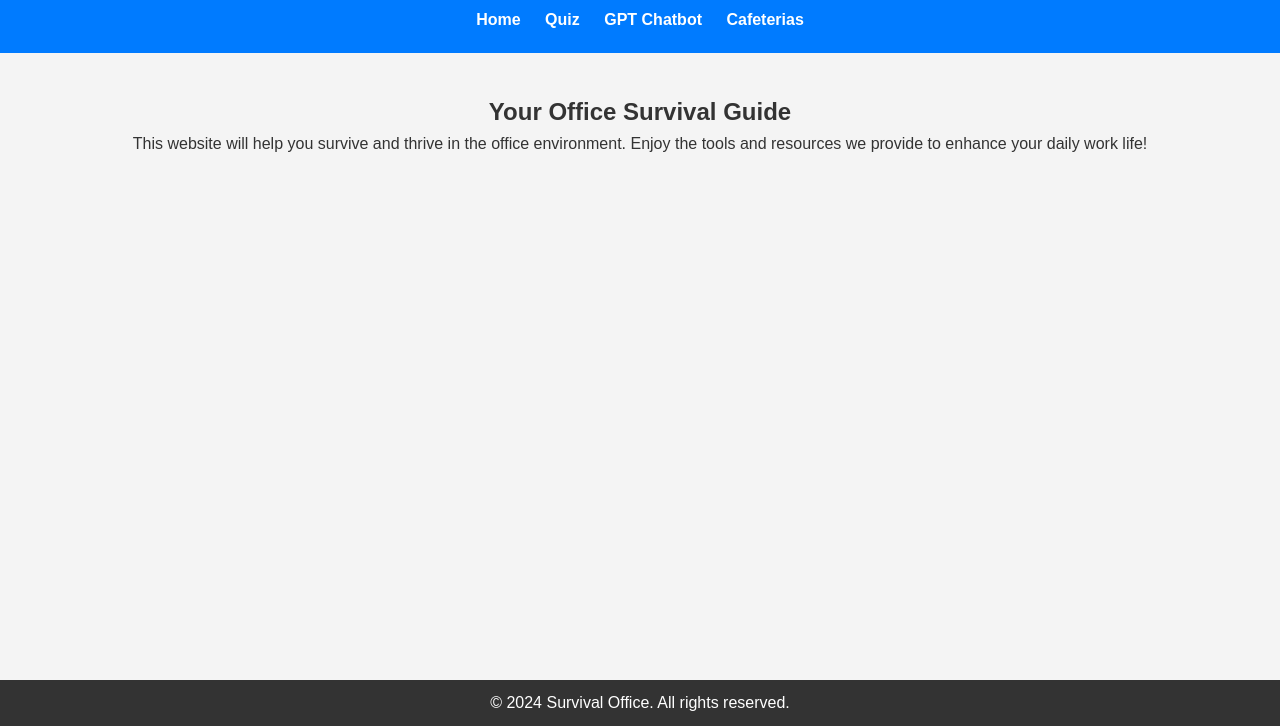
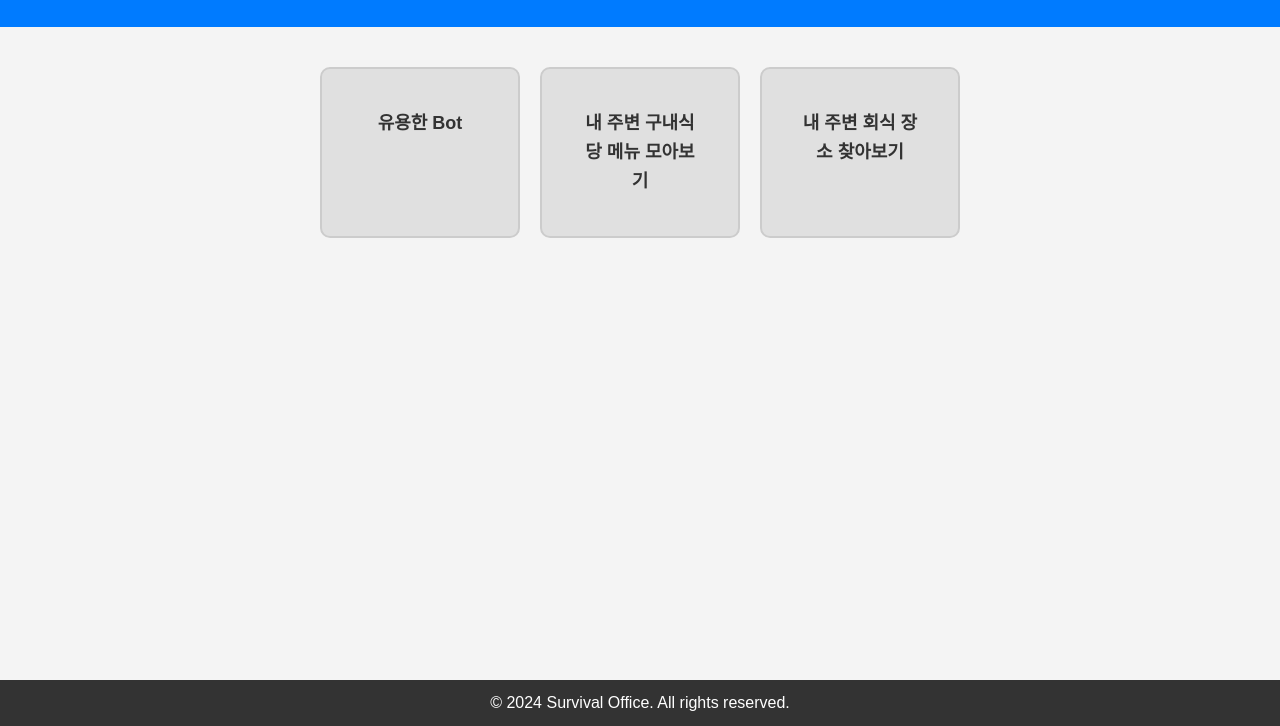
Before and after one commit to evolvekorea/survivaloffice, a plain HTML site: page index.html in a window 1280 px wide. Shown: the part 74-800 px from the top of the page. Drawn offline with Linux system fonts and the light colour scheme.

Commit message:
본문에 항목들 배치함

```diff
--- a/index.html
+++ b/index.html
@@ -10,20 +10,19 @@
 <body>
     <header>
         <h1>Welcome to Survival Office</h1>
-        <nav>
-            <ul>
-                <li><a href="#">Home</a></li>
-                <li><a href="#">Quiz</a></li>
-                <li><a href="#">GPT Chatbot</a></li>
-                <li><a href="#">Cafeterias</a></li>
-            </ul>
-        </nav>
     </header>
 
     <main>
-        <section>
-            <h2>Your Office Survival Guide</h2>
-            <p>This website will help you survive and thrive in the office environment. Enjoy the tools and resources we provide to enhance your daily work life!</p>
+        <section class="navigation-section">
+            <div class="nav-item">
+                <a href="#">유용한 Bot</a>
+            </div>
+            <div class="nav-item">
+                <a href="#">내 주변 구내식당 메뉴 모아보기</a>
+            </div>
+            <div class="nav-item">
+                <a href="#">내 주변 회식 장소 찾아보기</a>
+            </div>
         </section>
     </main>
 
--- a/styles.css
+++ b/styles.css
@@ -23,21 +23,6 @@ header h1 {
     margin-bottom: 10px;
 }
 
-nav ul {
-    list-style: none;
-}
-
-nav ul li {
-    display: inline;
-    margin: 0 10px;
-}
-
-nav ul li a {
-    color: white;
-    text-decoration: none;
-    font-weight: bold;
-}
-
 main {
     padding: 20px;
     text-align: center;
@@ -57,21 +42,41 @@ footer {
     bottom: 0;
 }
 
+/* 본문에 네모형태의 네비게이션 항목 스타일 */
+.navigation-section {
+    display: flex;
+    flex-wrap: wrap;
+    justify-content: center;
+    gap: 20px;
+    margin-top: 20px;
+}
+
+.nav-item {
+    background-color: #e0e0e0;
+    border: 2px solid #ccc;
+    border-radius: 10px;
+    padding: 40px;
+    width: 200px;
+    transition: background-color 0.3s ease, transform 0.3s ease;
+}
+
+.nav-item a {
+    text-decoration: none;
+    color: #333;
+    font-size: 18px;
+    font-weight: bold;
+}
+
+.nav-item:hover {
+    background-color: #d3d3d3;
+    transform: scale(1.05);
+}
+
 /* 반응형 웹페이지 위한 미디어 쿼리 */
 /* 모바일 */
 @media (max-width: 600px) {
     header {
         padding: 10px 0;
-    }
-
-    nav ul {
-        display: block;
-        text-align: center;
-    }
-
-    nav ul li {
-        display: block;
-        margin: 5px 0;
     }
 
     main {
@@ -81,6 +86,11 @@ footer {
     section {
         margin-top: 10px;
     }
+
+    .nav-item {
+        width: 100%;
+        padding: 20px;
+    }
 }
 
 /* 태블릿 */
@@ -89,12 +99,16 @@ footer {
         padding: 15px 0;
     }
 
-    nav ul li {
-        margin: 0 5px;
+    main {
+        padding: 15px;
     }
 
-    main {
-        padding: 15px;
+    section {
+        margin-top: 15px;
+    }
+
+    .nav-item {
+        width: 150px;
     }
 }
 
@@ -104,11 +118,11 @@ footer {
         padding: 20px 0;
     }
 
-    nav ul li {
-        margin: 0 10px;
-    }
-
     main {
         padding: 20px;
     }
+
+    .nav-item {
+        width: 200px;
+    }
 }
```
